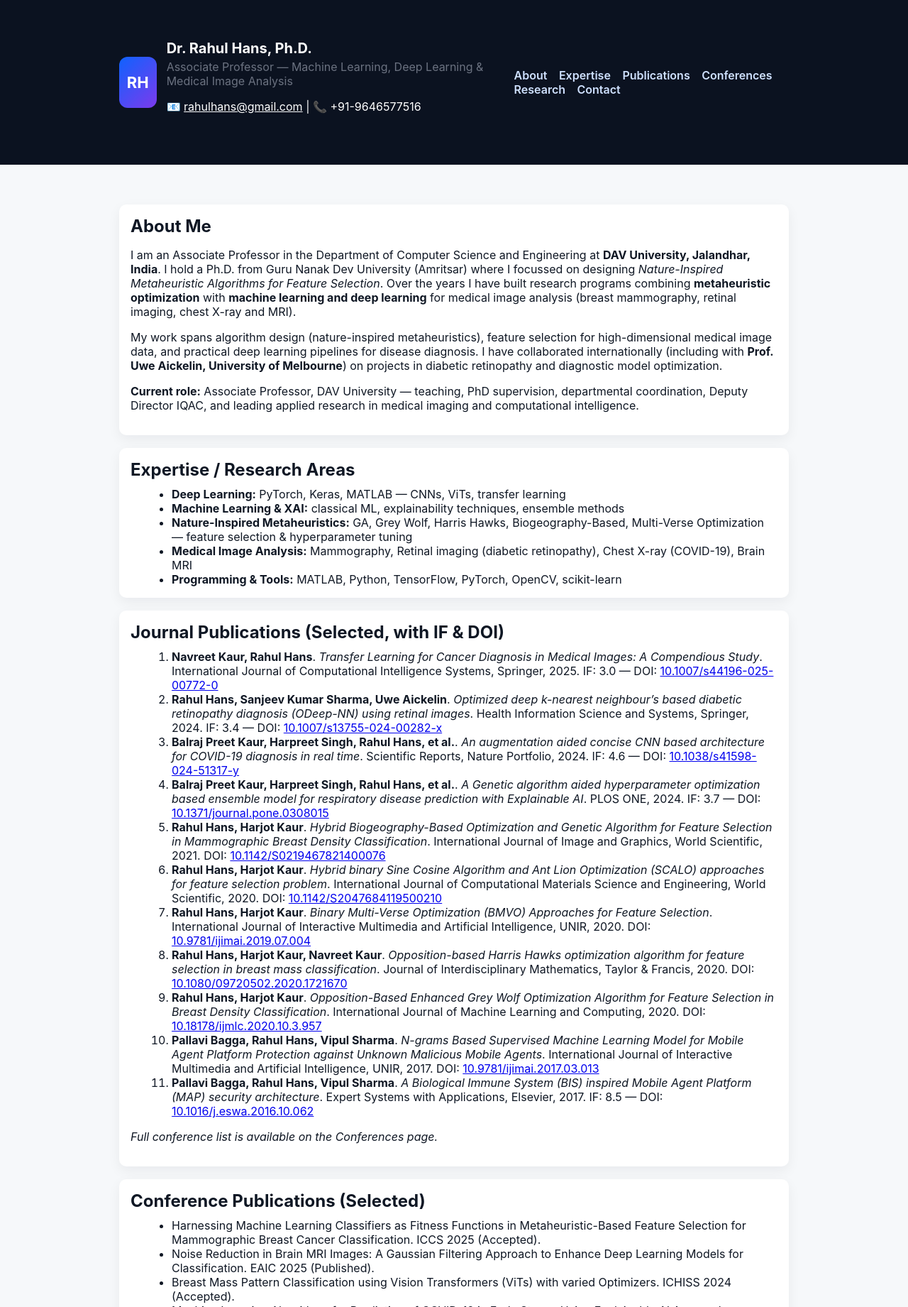
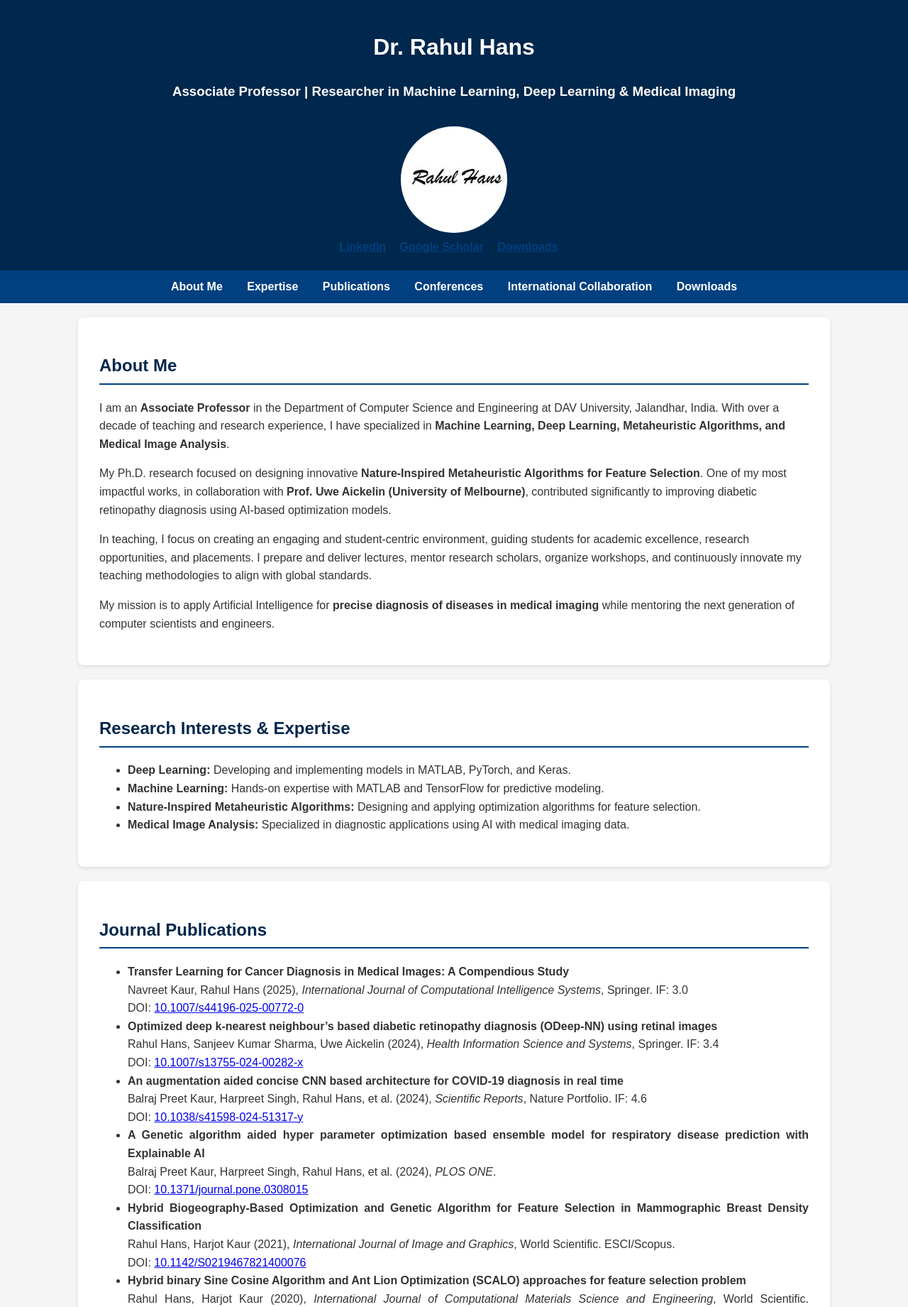
Before and after one commit to drrahulhans/drrahulhans, a plain HTML site: page index.html in a window 1280 px wide. Shown: the top 1841 px of the page at 71% size. Drawn offline with Linux system fonts and the light colour scheme.

Commit message:
Update index.html

```diff
--- a/index.html
+++ b/index.html
@@ -1,104 +1,229 @@
-<!doctype html>
+<!DOCTYPE html>
 <html lang="en">
 <head>
-  <meta charset="utf-8">
-  <meta name="viewport" content="width=device-width,initial-scale=1">
-  <title>Dr. Rahul Hans — Researcher in ML & Medical Imaging</title>
-  <link rel="stylesheet" href="styles.css">
+  <meta charset="UTF-8">
+  <meta name="viewport" content="width=device-width, initial-scale=1.0">
+  <title>Dr. Rahul Hans - Academic Portfolio</title>
+  <style>
+    body {
+      font-family: Arial, sans-serif;
+      margin: 0;
+      padding: 0;
+      line-height: 1.6;
+      background: #f5f5f5;
+      color: #333;
+    }
+    header {
+      background: #00274d;
+      color: #fff;
+      padding: 20px;
+      text-align: center;
+    }
+    header img {
+      border-radius: 50%;
+      width: 150px;
+      height: 150px;
+      margin-top: 15px;
+    }
+    nav {
+      background: #004080;
+      padding: 10px;
+      text-align: center;
+    }
+    nav a {
+      color: white;
+      text-decoration: none;
+      margin: 0 15px;
+      font-weight: bold;
+    }
+    nav a:hover {
+      text-decoration: underline;
+    }
+    section {
+      padding: 30px;
+      background: #fff;
+      margin: 20px auto;
+      width: 90%;
+      max-width: 1000px;
+      border-radius: 8px;
+      box-shadow: 0px 2px 5px rgba(0,0,0,0.1);
+    }
+    h2 {
+      color: #00274d;
+      border-bottom: 2px solid #004080;
+      padding-bottom: 5px;
+    }
+    ul {
+      text-align: justify;
+    }
+    .links a {
+      margin-right: 15px;
+      color: #004080;
+      font-weight: bold;
+    }
+    footer {
+      text-align: center;
+      padding: 20px;
+      background: #00274d;
+      color: #fff;
+      margin-top: 20px;
+    }
+  </style>
 </head>
 <body>
-  <header class="site-header">
-    <div class="container">
-      <div class="left">
-        <div class="avatar">RH</div>
-        <div>
-          <h1>Dr. Rahul Hans, Ph.D.</h1>
-          <p class="tagline">Associate Professor — Machine Learning, Deep Learning & Medical Image Analysis</p>
-          <p class="contact">📧 <a href="mailto:rahulhans@gmail.com">rahulhans@gmail.com</a> | 📞 +91-9646577516</p>
+
+  <header>
+    <h1>Dr. Rahul Hans</h1>
+    <h3>Associate Professor | Researcher in Machine Learning, Deep Learning & Medical Imaging</h3>
+    <img src="rahul.jpg" alt="Rahul Hans Profile Photo">
+    <div class="links">
+      <a href="https://in.linkedin.com/in/dr-rahul-hans-765779229" target="_blank">LinkedIn</a>
+      <a href="https://scholar.google.com/citations?user=2Tx04IcAAAAJ&hl=en" target="_blank">Google Scholar</a>
+      <a href="#downloads">Downloads</a>
     </div>
-      </div>
-      <nav class="nav">
-        <a href="#about">About</a>
+  </header>
+
+  <nav>
+    <a href="#about">About Me</a>
     <a href="#expertise">Expertise</a>
     <a href="#publications">Publications</a>
     <a href="#conferences">Conferences</a>
-        <a href="#research">Research</a>
-        <a href="#contact">Contact</a>
+    <a href="#collaboration">International Collaboration</a>
+    <a href="#downloads">Downloads</a>
   </nav>
-    </div>
-  </header>
 
-  <main class="container">
-    <section id="about" class="card">
+  <section id="about">
     <h2>About Me</h2>
-      <p>I am an Associate Professor in the Department of Computer Science and Engineering at <strong>DAV University, Jalandhar, India</strong>. I hold a Ph.D. from Guru Nanak Dev University (Amritsar) where I focussed on designing <em>Nature-Inspired Metaheuristic Algorithms for Feature Selection</em>. Over the years I have built research programs combining <strong>metaheuristic optimization</strong> with <strong>machine learning and deep learning</strong> for medical image analysis (breast mammography, retinal imaging, chest X-ray and MRI).</p>
-      <p>My work spans algorithm design (nature-inspired metaheuristics), feature selection for high-dimensional medical image data, and practical deep learning pipelines for disease diagnosis. I have collaborated internationally (including with <strong>Prof. Uwe Aickelin, University of Melbourne</strong>) on projects in diabetic retinopathy and diagnostic model optimization.</p>
-      <p><strong>Current role:</strong> Associate Professor, DAV University — teaching, PhD supervision, departmental coordination, Deputy Director IQAC, and leading applied research in medical imaging and computational intelligence.</p>
+    <p>
+      I am an <strong>Associate Professor</strong> in the Department of Computer Science and Engineering at
+      DAV University, Jalandhar, India. With over a decade of teaching and research experience, I have specialized in
+      <strong>Machine Learning, Deep Learning, Metaheuristic Algorithms, and Medical Image Analysis</strong>.
+    </p>
+    <p>
+      My Ph.D. research focused on designing innovative <strong>Nature-Inspired Metaheuristic Algorithms for Feature Selection</strong>.
+      One of my most impactful works, in collaboration with <strong>Prof. Uwe Aickelin (University of Melbourne)</strong>,
+      contributed significantly to improving diabetic retinopathy diagnosis using AI-based optimization models.
+    </p>
+    <p>
+      In teaching, I focus on creating an engaging and student-centric environment, guiding students for academic excellence,
+      research opportunities, and placements. I prepare and deliver lectures, mentor research scholars, organize workshops,
+      and continuously innovate my teaching methodologies to align with global standards.
+    </p>
+    <p>
+      My mission is to apply Artificial Intelligence for <strong>precise diagnosis of diseases in medical imaging</strong>
+      while mentoring the next generation of computer scientists and engineers.
+    </p>
   </section>
 
-    <section id="expertise" class="card">
-      <h2>Expertise / Research Areas</h2>
+  <section id="expertise">
+    <h2>Research Interests & Expertise</h2>
     <ul>
-        <li><strong>Deep Learning:</strong> PyTorch, Keras, MATLAB — CNNs, ViTs, transfer learning</li>
-        <li><strong>Machine Learning & XAI:</strong> classical ML, explainability techniques, ensemble methods</li>
-        <li><strong>Nature-Inspired Metaheuristics:</strong> GA, Grey Wolf, Harris Hawks, Biogeography-Based, Multi-Verse Optimization — feature selection & hyperparameter tuning</li>
-        <li><strong>Medical Image Analysis:</strong> Mammography, Retinal imaging (diabetic retinopathy), Chest X-ray (COVID-19), Brain MRI</li>
-        <li><strong>Programming & Tools:</strong> MATLAB, Python, TensorFlow, PyTorch, OpenCV, scikit-learn</li>
+      <li><strong>Deep Learning:</strong> Developing and implementing models in MATLAB, PyTorch, and Keras.</li>
+      <li><strong>Machine Learning:</strong> Hands-on expertise with MATLAB and TensorFlow for predictive modeling.</li>
+      <li><strong>Nature-Inspired Metaheuristic Algorithms:</strong> Designing and applying optimization algorithms for feature selection.</li>
+      <li><strong>Medical Image Analysis:</strong> Specialized in diagnostic applications using AI with medical imaging data.</li>
     </ul>
   </section>
 
-    <section id="publications" class="card">
-      <h2>Journal Publications (Selected, with IF & DOI)</h2>
-      <ol>
-        <li><strong>Navreet Kaur, Rahul Hans</strong>. <em>Transfer Learning for Cancer Diagnosis in Medical Images: A Compendious Study</em>. International Journal of Computational Intelligence Systems, Springer, 2025. IF: 3.0 — DOI: <a href="https://doi.org/10.1007/s44196-025-00772-0">10.1007/s44196-025-00772-0</a></li>
-        <li><strong>Rahul Hans, Sanjeev Kumar Sharma, Uwe Aickelin</strong>. <em>Optimized deep k-nearest neighbour’s based diabetic retinopathy diagnosis (ODeep-NN) using retinal images</em>. Health Information Science and Systems, Springer, 2024. IF: 3.4 — DOI: <a href="https://doi.org/10.1007/s13755-024-00282-x">10.1007/s13755-024-00282-x</a></li>
-        <li><strong>Balraj Preet Kaur, Harpreet Singh, Rahul Hans, et al.</strong>. <em>An augmentation aided concise CNN based architecture for COVID-19 diagnosis in real time</em>. Scientific Reports, Nature Portfolio, 2024. IF: 4.6 — DOI: <a href="https://doi.org/10.1038/s41598-024-51317-y">10.1038/s41598-024-51317-y</a></li>
-        <li><strong>Balraj Preet Kaur, Harpreet Singh, Rahul Hans, et al.</strong>. <em>A Genetic algorithm aided hyperparameter optimization based ensemble model for respiratory disease prediction with Explainable AI</em>. PLOS ONE, 2024. IF: 3.7 — DOI: <a href="https://doi.org/10.1371/journal.pone.0308015">10.1371/journal.pone.0308015</a></li>
-        <li><strong>Rahul Hans, Harjot Kaur</strong>. <em>Hybrid Biogeography-Based Optimization and Genetic Algorithm for Feature Selection in Mammographic Breast Density Classification</em>. International Journal of Image and Graphics, World Scientific, 2021. DOI: <a href="https://doi.org/10.1142/S0219467821400076">10.1142/S0219467821400076</a></li>
-        <li><strong>Rahul Hans, Harjot Kaur</strong>. <em>Hybrid binary Sine Cosine Algorithm and Ant Lion Optimization (SCALO) approaches for feature selection problem</em>. International Journal of Computational Materials Science and Engineering, World Scientific, 2020. DOI: <a href="https://doi.org/10.1142/S2047684119500210">10.1142/S2047684119500210</a></li>
-        <li><strong>Rahul Hans, Harjot Kaur</strong>. <em>Binary Multi-Verse Optimization (BMVO) Approaches for Feature Selection</em>. International Journal of Interactive Multimedia and Artificial Intelligence, UNIR, 2020. DOI: <a href="https://doi.org/10.9781/ijimai.2019.07.004">10.9781/ijimai.2019.07.004</a></li>
-        <li><strong>Rahul Hans, Harjot Kaur, Navreet Kaur</strong>. <em>Opposition-based Harris Hawks optimization algorithm for feature selection in breast mass classification</em>. Journal of Interdisciplinary Mathematics, Taylor & Francis, 2020. DOI: <a href="https://doi.org/10.1080/09720502.2020.1721670">10.1080/09720502.2020.1721670</a></li>
-        <li><strong>Rahul Hans, Harjot Kaur</strong>. <em>Opposition-Based Enhanced Grey Wolf Optimization Algorithm for Feature Selection in Breast Density Classification</em>. International Journal of Machine Learning and Computing, 2020. DOI: <a href="https://doi.org/10.18178/ijmlc.2020.10.3.957">10.18178/ijmlc.2020.10.3.957</a></li>
-        <li><strong>Pallavi Bagga, Rahul Hans, Vipul Sharma</strong>. <em>N-grams Based Supervised Machine Learning Model for Mobile Agent Platform Protection against Unknown Malicious Mobile Agents</em>. International Journal of Interactive Multimedia and Artificial Intelligence, UNIR, 2017. DOI: <a href="https://doi.org/10.9781/ijimai.2017.03.013">10.9781/ijimai.2017.03.013</a></li>
-        <li><strong>Pallavi Bagga, Rahul Hans, Vipul Sharma</strong>. <em>A Biological Immune System (BIS) inspired Mobile Agent Platform (MAP) security architecture</em>. Expert Systems with Applications, Elsevier, 2017. IF: 8.5 — DOI: <a href="https://doi.org/10.1016/j.eswa.2016.10.062">10.1016/j.eswa.2016.10.062</a></li>
-      </ol>
-      <p><em>Full conference list is available on the Conferences page.</em></p>
-    </section>
+  <section id="publications">
+    <h2>Journal Publications</h2>
+    <ul>
+      <li><strong>Transfer Learning for Cancer Diagnosis in Medical Images: A Compendious Study</strong><br>
+      Navreet Kaur, Rahul Hans (2025), <em>International Journal of Computational Intelligence Systems</em>, Springer. IF: 3.0 <br>
+      DOI: <a href="https://doi.org/10.1007/s44196-025-00772-0" target="_blank">10.1007/s44196-025-00772-0</a></li>
 
-    <section id="conferences" class="card">
-      <h2>Conference Publications (Selected)</h2>
-      <ul>
-        <li>Harnessing Machine Learning Classifiers as Fitness Functions in Metaheuristic-Based Feature Selection for Mammographic Breast Cancer Classification. ICCS 2025 (Accepted).</li>
-        <li>Noise Reduction in Brain MRI Images: A Gaussian Filtering Approach to Enhance Deep Learning Models for Classification. EAIC 2025 (Published).</li>
-        <li>Breast Mass Pattern Classification using Vision Transformers (ViTs) with varied Optimizers. ICHISS 2024 (Accepted).</li>
-        <li>Machine Learning Algorithms for Prediction of COVID-19 in Early Stages Using Explainable AI Approach. WCAIAA 2024 (Published).</li>
-        <li>Performance Evaluation of Various Nature-Inspired Metaheuristic Algorithms for Feature Selection in Breast Mass Classification. CIET 2021 (Published).</li>
-        <li>Improved Local Search Based Grey Wolf Optimization for Feature Selection. CIMS 2020 (Springer). DOI: https://doi.org/10.1007/978-3-030-69984-0_47</li>
-        <li>Quasi-opposition-based multi-verse optimization algorithm for feature selection. IC4S 2019 (Springer). DOI: https://doi.org/10.1007/978-981-15-3369-3_23</li>
-        <li>Feature Selection Using Metaheuristic Algorithms: Concept, Applications and Population Based Comparison. ComPE 2020 (IEEE). DOI: https://doi.org/10.1109/ComPE49325.2020.9200072</li>
+      <li><strong>Optimized deep k-nearest neighbour’s based diabetic retinopathy diagnosis (ODeep-NN) using retinal images</strong><br>
+      Rahul Hans, Sanjeev Kumar Sharma, Uwe Aickelin (2024), <em>Health Information Science and Systems</em>, Springer. IF: 3.4 <br>
+      DOI: <a href="https://doi.org/10.1007/s13755-024-00282-x" target="_blank">10.1007/s13755-024-00282-x</a></li>
+
+      <li><strong>An augmentation aided concise CNN based architecture for COVID-19 diagnosis in real time</strong><br>
+      Balraj Preet Kaur, Harpreet Singh, Rahul Hans, et al. (2024), <em>Scientific Reports</em>, Nature Portfolio. IF: 4.6 <br>
+      DOI: <a href="https://doi.org/10.1038/s41598-024-51317-y" target="_blank">10.1038/s41598-024-51317-y</a></li>
+
+      <li><strong>A Genetic algorithm aided hyper parameter optimization based ensemble model for respiratory disease prediction with Explainable AI</strong><br>
+      Balraj Preet Kaur, Harpreet Singh, Rahul Hans, et al. (2024), <em>PLOS ONE</em>. <br>
+      DOI: <a href="https://doi.org/10.1371/journal.pone.0308015" target="_blank">10.1371/journal.pone.0308015</a></li>
+
+      <li><strong>Hybrid Biogeography-Based Optimization and Genetic Algorithm for Feature Selection in Mammographic Breast Density Classification</strong><br>
+      Rahul Hans, Harjot Kaur (2021), <em>International Journal of Image and Graphics</em>, World Scientific. ESCI/Scopus. <br>
+      DOI: <a href="https://doi.org/10.1142/S0219467821400076" target="_blank">10.1142/S0219467821400076</a></li>
+
+      <li><strong>Hybrid binary Sine Cosine Algorithm and Ant Lion Optimization (SCALO) approaches for feature selection problem</strong><br>
+      Rahul Hans, Harjot Kaur (2020), <em>International Journal of Computational Materials Science and Engineering</em>, World Scientific. ESCI/Scopus. <br>
+      DOI: <a href="https://doi.org/10.1142/S2047684119500210" target="_blank">10.1142/S2047684119500210</a></li>
+
+      <li><strong>Binary Multi-Verse Optimization (BMVO) Approaches for Feature Selection</strong><br>
+      Rahul Hans, Harjot Kaur (2020), <em>International Journal of Interactive Multimedia and Artificial Intelligence</em>, UNIR. IF: 3.4 <br>
+      DOI: <a href="https://doi.org/10.9781/ijimai.2019.07.004" target="_blank">10.9781/ijimai.2019.07.004</a></li>
+
+      <li><strong>Opposition-based Harris Hawks optimization algorithm for feature selection in breast mass classification</strong><br>
+      Rahul Hans, Harjot Kaur, Navreet Kaur (2020), <em>Journal of Interdisciplinary Mathematics</em>, Taylor & Francis. ESCI/Scopus. <br>
+      DOI: <a href="https://doi.org/10.1080/09720502.2020.1721670" target="_blank">10.1080/09720502.2020.1721670</a></li>
+
+      <li><strong>Opposition-Based Enhanced Grey Wolf Optimization Algorithm for Feature Selection in Breast Density Classification</strong><br>
+      Rahul Hans, Harjot Kaur (2020), <em>International Journal of Machine Learning and Computing</em>. <br>
+      DOI: <a href="https://doi.org/10.18178/ijmlc.2020.10.3.957" target="_blank">10.18178/ijmlc.2020.10.3.957</a></li>
+
+      <li><strong>N-grams Based Supervised Machine Learning Model for Mobile Agent Platform Protection against Unknown Malicious Mobile Agents</strong><br>
+      Pallavi Bagga, Rahul Hans, Vipul Sharma (2017), <em>International Journal of Interactive Multimedia and Artificial Intelligence</em>, UNIR. IF: 3.4 <br>
+      DOI: <a href="https://doi.org/10.9781/ijimai.2017.03.013" target="_blank">10.9781/ijimai.2017.03.013</a></li>
+
+      <li><strong>A Biological Immune System (BIS) inspired Mobile Agent Platform (MAP) security architecture</strong><br>
+      Pallavi Bagga, Rahul Hans, Vipul Sharma (2017), <em>Expert Systems with Applications</em>, Elsevier. IF: 8.5 <br>
+      DOI: <a href="https://doi.org/10.1016/j.eswa.2016.10.062" target="_blank">10.1016/j.eswa.2016.10.062</a></li>
     </ul>
   </section>
 
-    <section id="research" class="card">
-      <h2>Ongoing Research & Projects</h2>
+  <section id="conferences">
+    <h2>Conference Articles</h2>
     <ul>
-        <li>Enhanced equilibrium optimization algorithms for feature selection in breast mass classification using mammograms.</li>
-        <li>Improvement of transfer learning models for disease classification in medical imaging.</li>
+      <li><strong>Harnessing Machine Learning Classifiers as Fitness Functions in Metaheuristic-Based Feature Selection for Mammographic Breast Cancer Classification</strong><br>
+      Navreet Kaur, Rahul Hans (2025), <em>International Conference on Innovations in Communication, Computing and Sciences (ICCS-2025)</em>. Accepted.</li>
+
+      <li><strong>Noise Reduction in Brain MRI Images: A Gaussian Filtering Approach to Enhance Deep Learning Models for Classification</strong><br>
+      Bindu Goyal, Rahul Hans, Sanjeev Kumar Sharma (2025), <em>International Conference on Electronics, AI and Computing (EAIC-2025)</em>. Published.</li>
+
+      <li><strong>Breast Mass Pattern Classification using Vision Transformers (ViTs) with varied Optimizers</strong><br>
+      Rahul Hans, Navreet Kaur (2024), <em>International Conference on Healthcare Innovation and Smart Systems (ICHISS-2024)</em>. Accepted.</li>
+
+      <li><strong>Machine Learning Algorithms for Prediction of COVID-19 in Early Stages Using Explainable AI Approach</strong><br>
+      Balraj Preet Kaur, Harpreet Singh, Rahul Hans, Sanjeev Kumar Sharma (2024), <em>World Conference on Artificial Intelligence: Advances and Applications (WCAIAA-2024)</em>. Published.</li>
+
+      <li><strong>Performance Evaluation of Various Nature-Inspired Metaheuristic Algorithms for Feature Selection in Breast Mass Classification</strong><br>
+      Rahul Hans, Harjot Kaur (2021), <em>International Conference on Contemporary Issues in Engineering and Technology (CIET-2021)</em>. Presented and Published.</li>
+
+      <li><strong>Improved Local Search Based Grey Wolf Optimization for Feature Selection</strong><br>
+      Rahul Hans, Harjot Kaur (2020), <em>International Conference on Industrial and Manufacturing Systems (CIMS-2020)</em>, Springer. Presented and Published.</li>
+
+      <li><strong>Quasi-opposition-based multi-verse optimization algorithm for feature selection</strong><br>
+      Rahul Hans, Harjot Kaur (2019), <em>International Conference on Computing, Communications, and Cyber-Security (IC4S-2019)</em>, Springer. Published.</li>
+
+      <li><strong>Feature Selection Using Metaheuristic Algorithms: Concept, Applications and Population Based Comparison</strong><br>
+      Rahul Hans, Harjot Kaur (2020), <em>International Conference on Computational Performance Evaluation (ComPE-2020)</em>, IEEE. Published.</li>
     </ul>
-      <h3>Patent</h3>
-      <p><strong>Voice-Based Coding Platform for Visually and Physically Impaired</strong> — Application No. 202211064276 A (Published: 25/11/2022).</p>
   </section>
 
-    <section id="contact" class="card">
-      <h2>Contact & CV</h2>
-      <p>Email: <a href="mailto:rahulhans@gmail.com">rahulhans@gmail.com</a></p>
-      <p>Phone: +91-9646577516</p>
-      <p><a class="button" href="Rahul_Hans_Complete_Academic_CV_Final.docx" download>Download Full CV (Word)</a></p>
+  <section id="collaboration">
+    <h2>International Collaboration</h2>
+    <p>
+      I have collaborated with <strong>Prof. Uwe Aickelin</strong>, Dean of the School of Computing and Information Systems,
+      University of Melbourne, Australia. Together, we developed advanced AI-based optimization methods to
+      significantly improve <strong>diabetic retinopathy diagnosis</strong> from retinal images, published in
+      <em>Health Information Science and Systems (Springer)</em>.
+    </p>
   </section>
 
-    <footer class="footer card">
-      <p>© Dr. Rahul Hans — Last updated: Oct 2, 2025</p>
+  <section id="downloads">
+    <h2>Downloads</h2>
+    <ul>
+      <li><a href="resume.pdf" download>Download Resume (PDF)</a></li>
+      <li><a href="#">Other Files (Coming Soon)</a></li>
+    </ul>
+  </section>
+
+  <footer>
+    <p>© 2025 Dr. Rahul Hans | Academic Portfolio Website</p>
   </footer>
-  </main>
+
 </body>
 </html>
```
Lines whose indentation alone changed are shown as unchanged.
